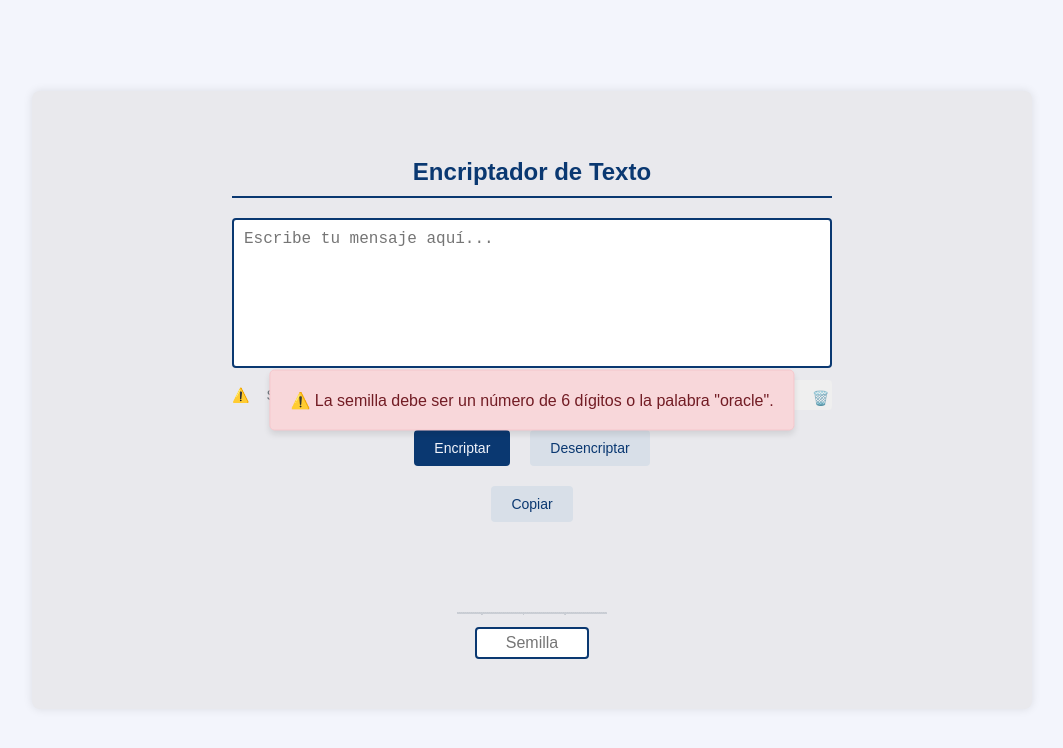
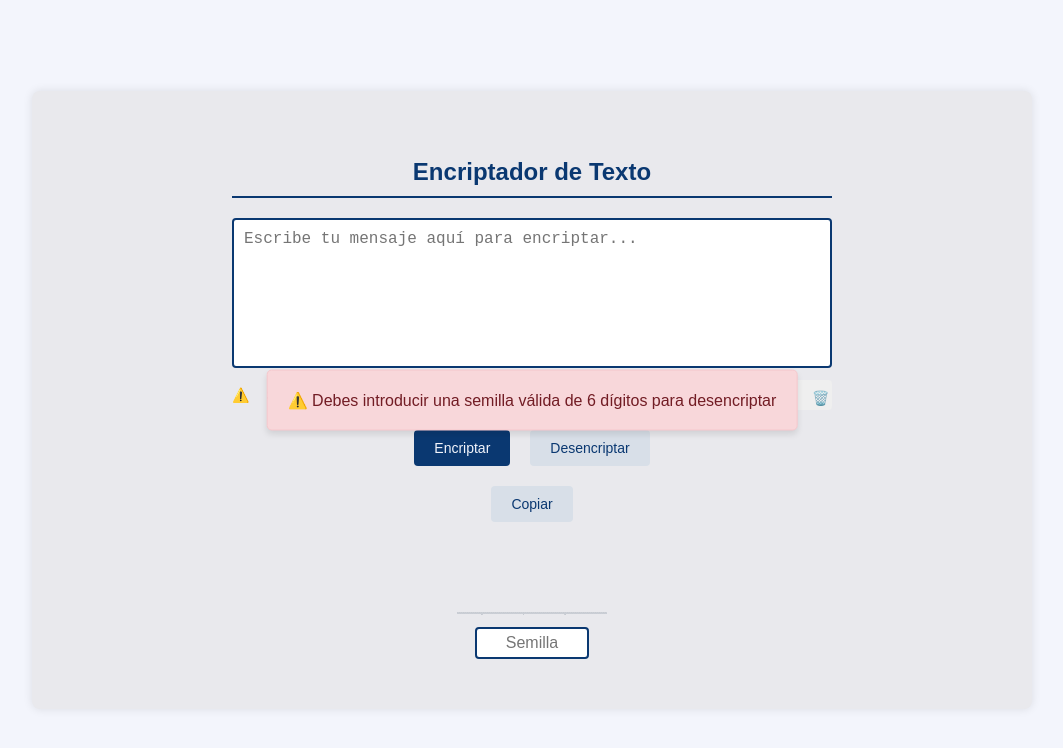
Before and after one commit to Petteko/encriptadorJS, a plain HTML site: page index.html in a window 1280 px wide. Both pictures are taken after a click on the button "Desencriptar". Shown: the whole page, without its empty margins (108-1171 px from the left). Drawn offline with Linux system fonts and the light colour scheme.

Commit message:
modificaciones en textos

```diff
--- a/index.html
+++ b/index.html
@@ -9,7 +9,7 @@
 <body>
     <div class="container">
         <h1>Encriptador de Texto</h1>
-        <textarea id="input-text" placeholder="Escribe tu mensaje aquí..."></textarea>
+        <textarea id="input-text" placeholder="Escribe tu mensaje aquí para encriptar..."></textarea>
         <div class="warning">
             ⚠️<span>Solo minúsculas, sin acentos y caracteres especiales.      </span>
             <button id="copy-btn" title="Copiar">⧉</button>
--- a/script.js
+++ b/script.js
@@ -101,7 +101,7 @@ document.getElementById('decrypt-btn').addEventListener('click', function () {
     const currentSeed = document.getElementById('seed-input').value.trim();
 
     if (!/^\d{6}$/.test(currentSeed) && currentSeed !== SPECIAL_SEED) {
-        showDialog('⚠️ La semilla debe ser un número de 6 dígitos o la palabra "oracle".');
+        showDialog('⚠️ Debes introducir una semilla válida de 6 dígitos para desencriptar');
         return;
     }
 
```
